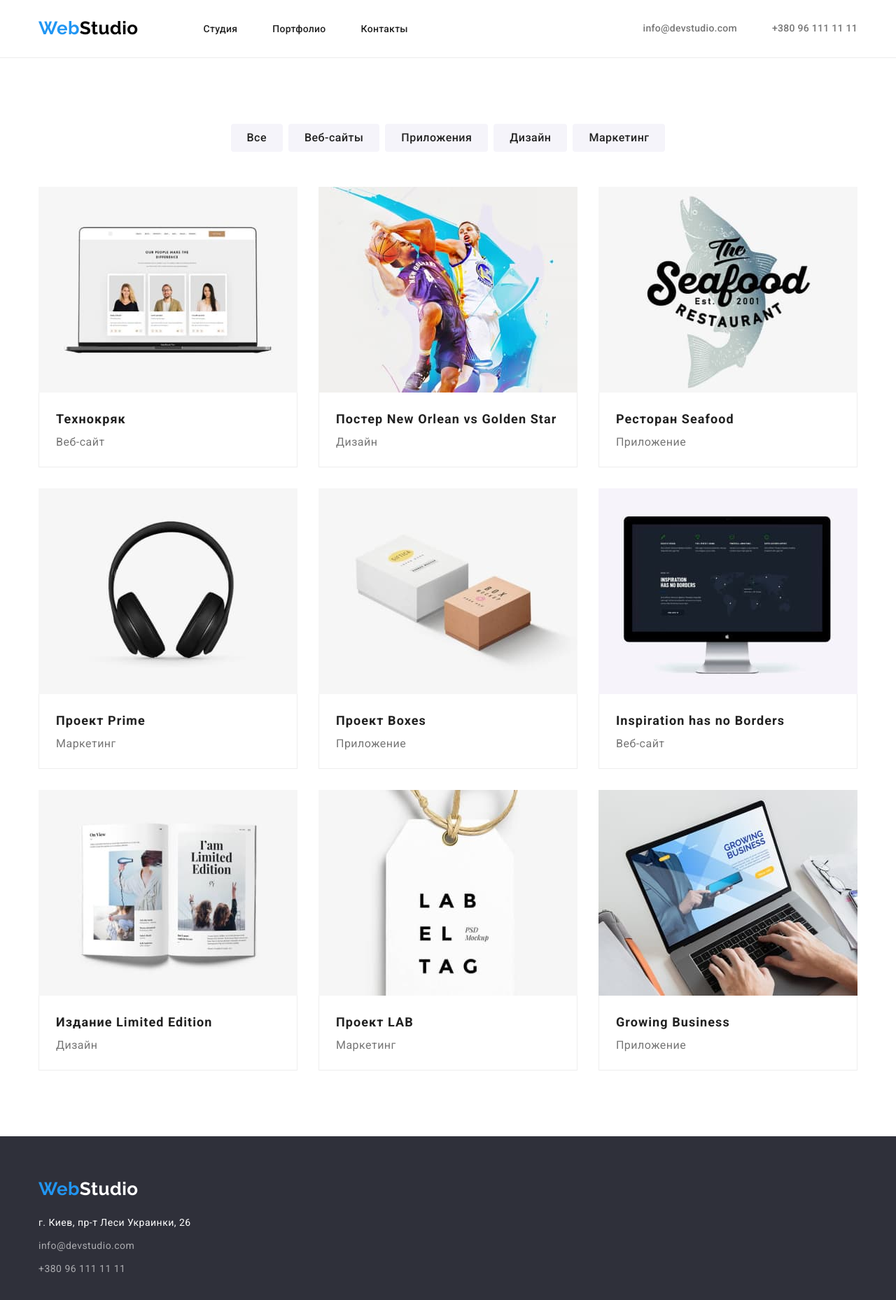
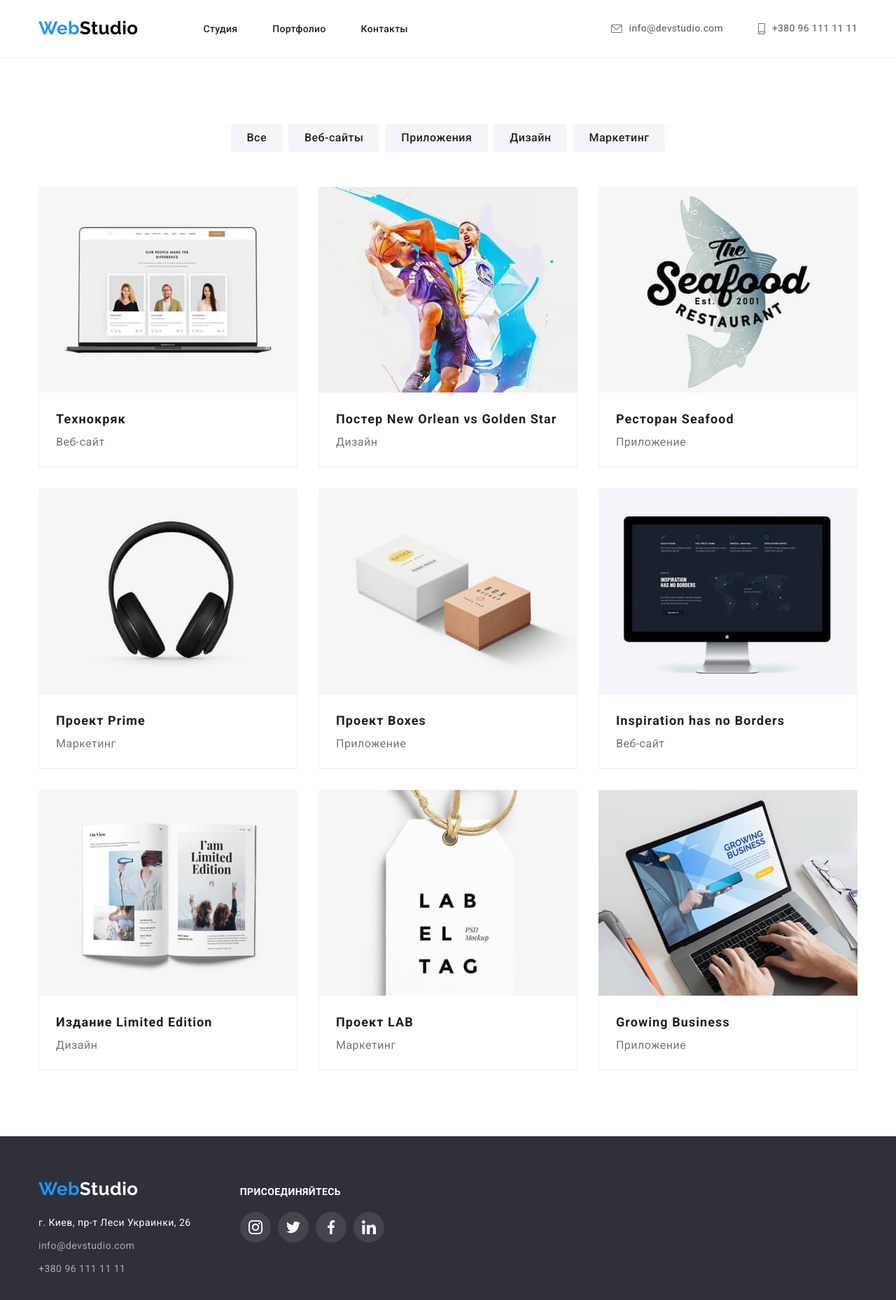
Before and after one commit to Maksi16/goit-markup-hw-04, a plain HTML site: page portfolio.html in a window 1280 px wide. Shown: the whole page at 70% size. Drawn offline with nearby package versions, Linux system fonts and the light colour scheme.

Commit message:
Добавляет иконки на портфолио

```diff
--- a/css/styels.css
+++ b/css/styels.css
@@ -400,7 +400,8 @@ img {
   fill: #fff;
   background-color: rgba(255, 255, 255, 0.1);
 }
-.foot-icon-link:hover {
+.foot-icon-link:hover,
+.foot-icon-link:focus {
   background-color: var(--brand-color);
 }
 
@@ -455,8 +456,14 @@ img {
   flex-basis: calc(100% / 3 - var(--card-sed-marg));
   margin-top: var(--card-sed-marg);
   margin-left: var(--card-sed-marg);
-
-  /* outline: 1px solid tomato; */
+}
+.projects-item:hover,
+.projects-item:focus {
+  cursor: pointer;
+  border: 1px solid #eeeeee;
+  box-sizing: border-box;
+  box-shadow: 0px 1px 1px rgba(0, 0, 0, 0.12), 0px 4px 4px rgba(0, 0, 0, 0.06),
+    1px 4px 6px rgba(0, 0, 0, 0.16);
 }
 .card-box {
   padding: 20px 24px;
--- a/portfolio.html
+++ b/portfolio.html
@@ -32,10 +32,18 @@
         </nav>
         <ul class="contact-list list">
           <li class="contact-item">
-            <a class="contact-link link" href="mailto:info@devstudio.com">info@devstudio.com</a>
+            <a class="contact-link link" href="mailto:info@devstudio.com">
+              <svg class="icon-envelope">
+                <use href="./images/icon/icon.svg#icon-envelope"></use></svg
+              >info@devstudio.com</a
+            >
           </li>
           <li class="contact-item">
-            <a class="contact-link link" href="tel:+380961111111">+380 96 111 11 11</a>
+            <a class="contact-link link" href="tel:+380961111111">
+              <svg class="icon-smartphone">
+                <use href="./images/icon/icon.svg#icon-smartphone"></use></svg
+              >+380 96 111 11 11</a
+            >
           </li>
         </ul>
       </div>
@@ -122,7 +130,8 @@
       </section>
     </main>
     <footer class="foot">
-      <div class="conteiner">
+      <div class="conteiner foot-box">
+        <div>
           <a class="foot-logo link" href="./index.html"><span class="logo-web">Web</span>Studio</a>
           <address class="foot-address">
             <p class="foot-text">г. Киев, пр-т Леси Украинки, 26</p>
@@ -136,6 +145,52 @@
             </ul>
           </address>
         </div>
+        <div class="foot-soc-icon">
+          <h2 class="foot-soc-text">присоединяйтесь</h2>
+          <ul class="foot-icon-list list">
+            <li class="foot-icon-item">
+              <a class="foot-icon-link" href="https://www.instagram.com">
+                <svg class="foot-icon" width="20" height="20">
+                  <use href="./images/icon/icon.svg#icon-instagram"></use>
+                </svg>
+              </a>
+            </li>
+            <li class="foot-icon-item">
+              <a class="foot-icon-link" href="https://www.twitter.com"
+                ><svg class="foot-icon" width="20" height="20">
+                  <use href="./images/icon/icon.svg#icon-twitter"></use></svg
+              ></a>
+            </li>
+            <li class="foot-icon-item">
+              <a class="foot-icon-link" href="https://www.facebook.com"
+                ><svg class="foot-icon" width="20" height="20">
+                  <use href="./images/icon/icon.svg#icon-facebook"></use></svg
+              ></a>
+            </li>
+            <li class="foot-icon-item">
+              <a class="foot-icon-link" href="https://www.linkedin.com"
+                ><svg class="foot-icon" width="20" height="20">
+                  <use href="./images/icon/icon.svg#icon-linkedin"></use></svg
+              ></a>
+            </li>
+          </ul>
+        </div>
+
+        <!-- <ul class="foot-icon-list list">
+          <li class="foot-icon-item">
+            <a href="" class="foot-icon-link">
+              <svg class="foot-icon">
+                <use href="./images/icon/icon.svg#icon-instagram"></use>
+              </svg>
+            </a></li>
+          <li class="foot-icon-item">
+            <a href="" class="foot-icon-link"></a>
+          </li><li class="foot-icon-item">
+            <a href="" class="foot-icon-link"></a></li>
+            <li class="foot-icon-item">
+              <a href="" class="foot-icon-link"></a></li>
+        </ul> -->
+      </div>
     </footer>
   </body>
 </html>
```
Lines whose indentation alone changed are shown as unchanged.
